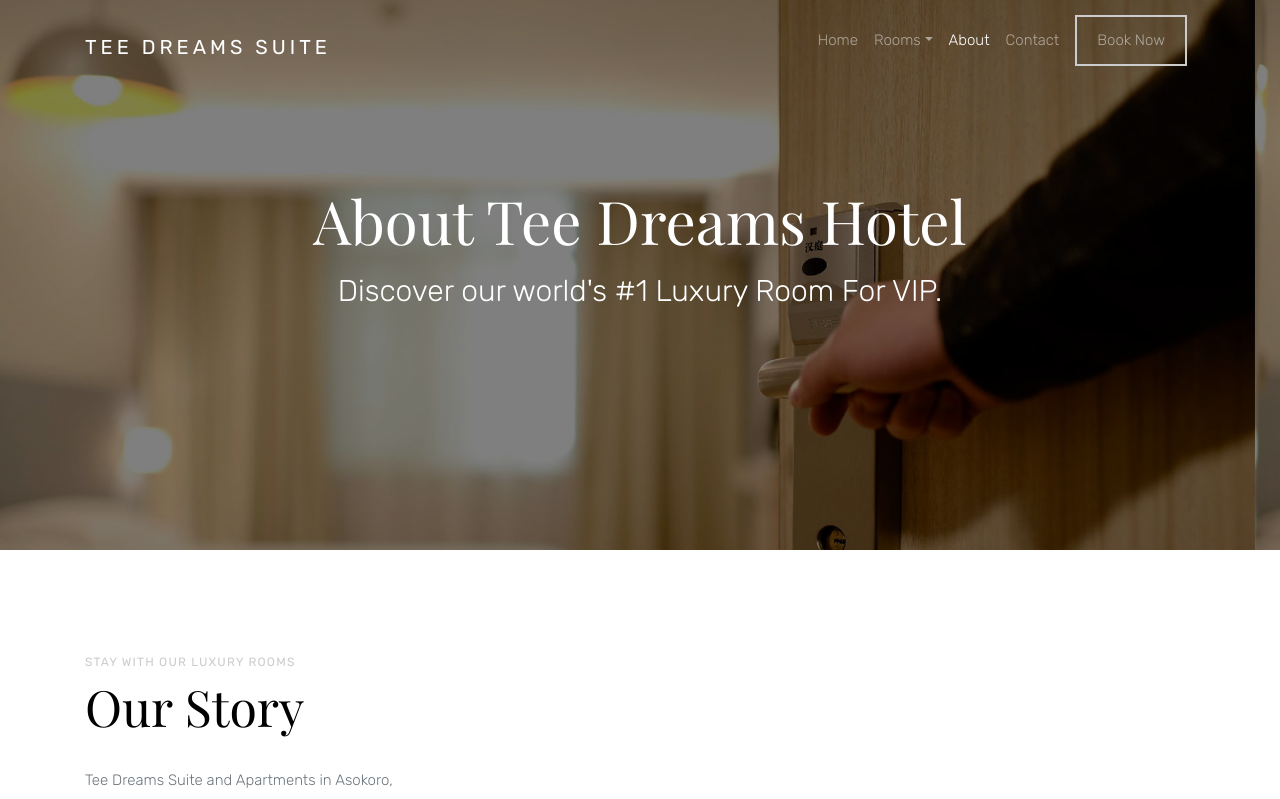
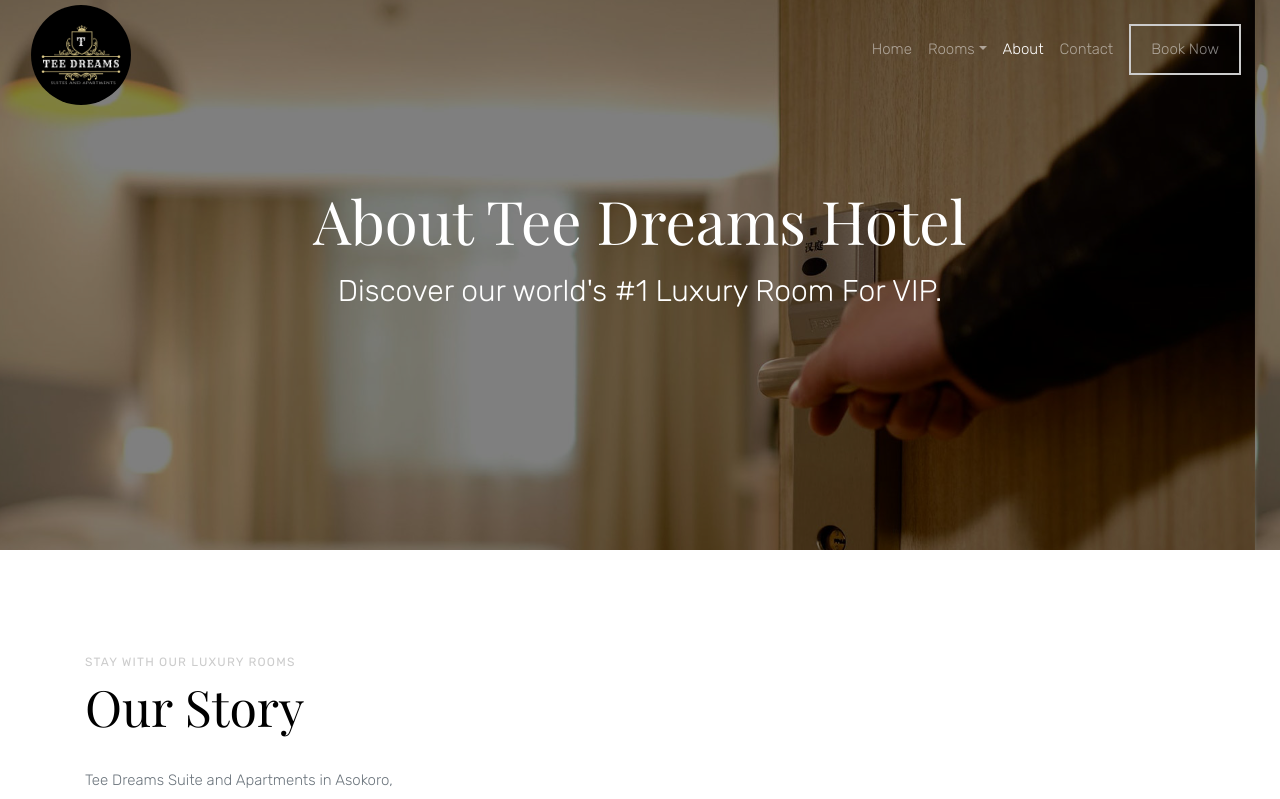
Before and after one commit to adexcel171/Tee-Dreams-hotel, a plain HTML site: page about.html in a window 1280 px wide. Shown: the top 799 px of the page. Drawn offline with nearby package versions, Linux system fonts and the light colour scheme; files whose address does not match are found by name.

Commit message:
Updated the logo

```diff
--- a/about.html
+++ b/about.html
@@ -22,9 +22,9 @@
 
     <header role="banner">
 
-      <nav class="navbar navbar-expand-md navbar-dark bg-light">
-        <div class="container">
-          <a class="navbar-brand" href="index.html">Tee Dreams Suite</a>
+      <nav class="navbar navbar-expand-md  navbar-dark bg-dark">
+        <div class="container-fluid">
+          <a class="navbar-brand" href="index.html"><img src="./images/Black & Gold Flourishes Luxury Antique Logo.png" alt="" width="100px" height="100px" style="border-radius: 50%;"> </a>
           <button class="navbar-toggler" type="button" data-toggle="collapse" data-target="#navbarsExample05" aria-controls="navbarsExample05" aria-expanded="false" aria-label="Toggle navigation">
             <span class="navbar-toggler-icon"></span>
           </button>
```
Also changed, not shown: blog-single.html (+1 -1 lines), contact.html (+3 -1 lines), index.html (+1 -1 lines), rooms.html (+3 -1 lines).
